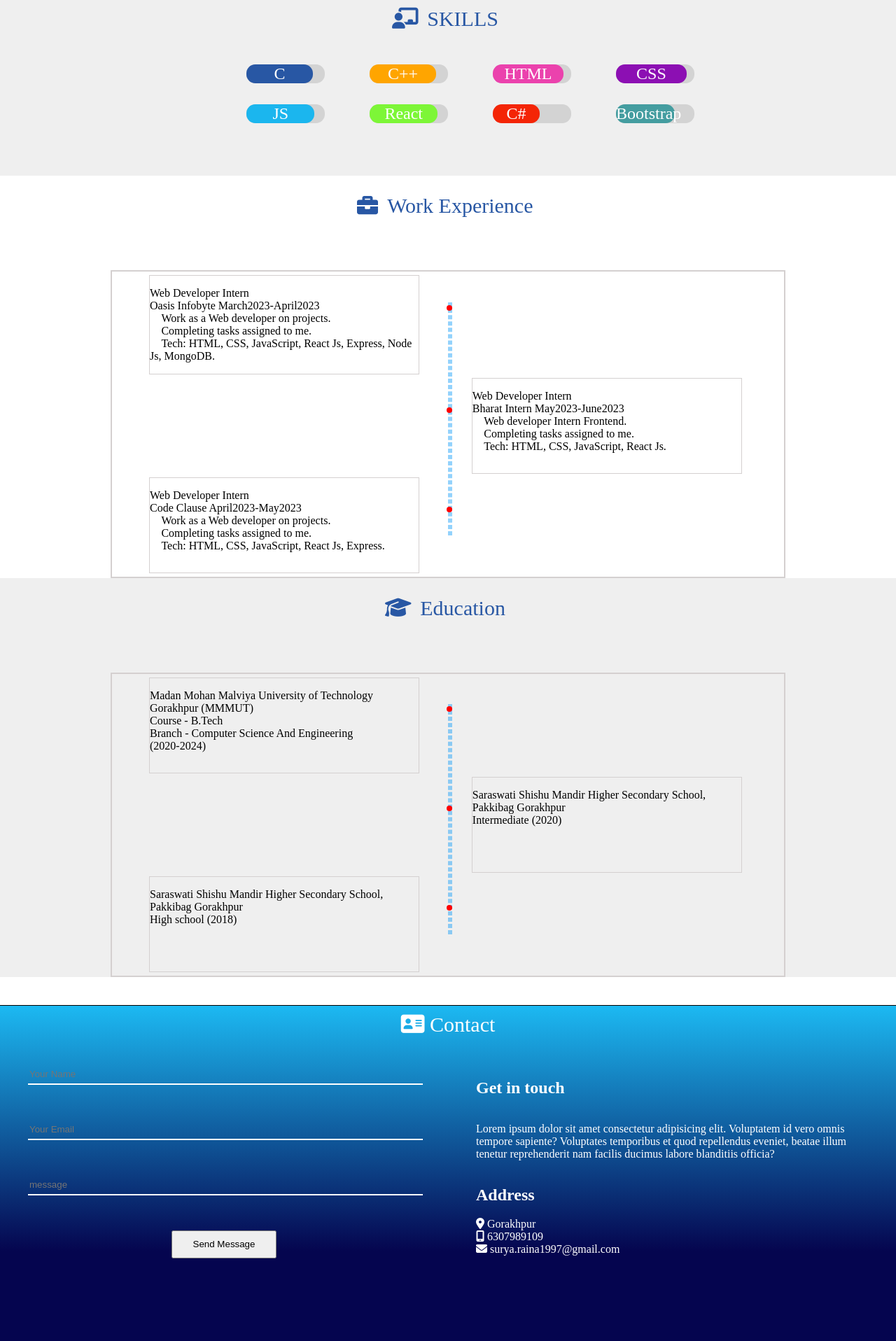
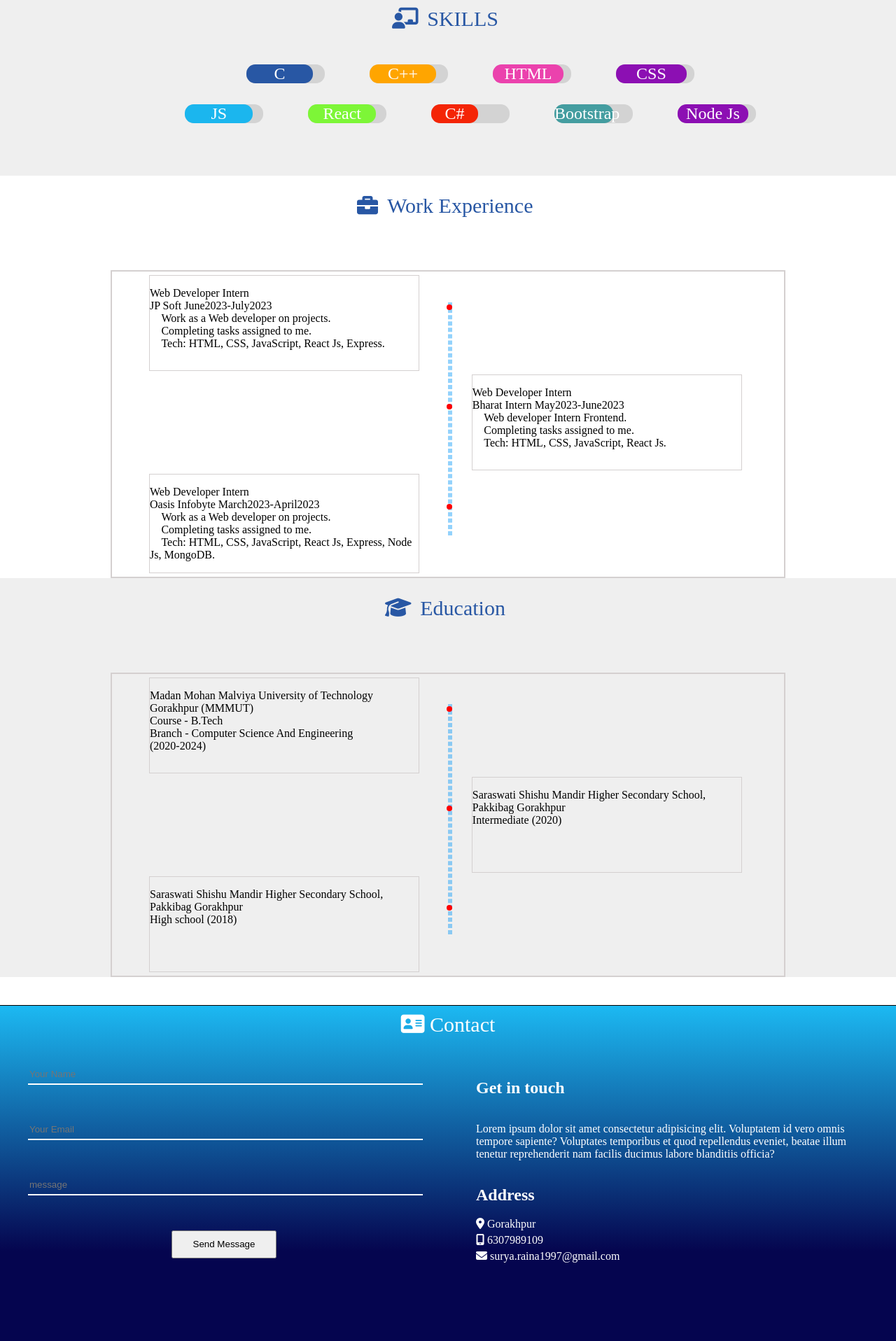
Before and after one commit to rituraina/portfolio, a plain HTML site: page index.html in a window 1280 px wide. Shown: the part 964-2880 px from the top of the page at 70% size. Drawn offline with Linux system fonts and the light colour scheme; some icons are missing.

Commit message:
contact updated

```diff
--- a/index.html
+++ b/index.html
@@ -85,7 +85,7 @@
                 and my willingness to improve myself.
 
             </p>
-            <a class="btn" href="https://drive.google.com/file/d/1P0zv4gXorvnPU5-kV1IctVNaFblFkFca/view?usp=sharing">Resume</a>
+            <a class="btn" href="https://drive.google.com/file/d/1TT8pFLNJpWxjc2_ueRX393ji-b3AFqit/view?usp=sharing">Resume</a>
         </section>
 
         <section id="skills" >
@@ -155,7 +155,14 @@
                     <div class="skill-progress">
                         <div class="seventy-percent mb-y">
                             <div class="skill-name">
-                                <span>Bootstrap</span>
+                                <span class="bootsmall">Bootstrap</span>
+                            </div>
+                        </div>
+                    </div>
+                    <div class="skill-progress">
+                        <div class="ninty-percent mb-purple">
+                            <div class="skill-name">
+                                <span>Node Js</span>
                             </div>
                         </div>
                     </div>
@@ -176,12 +183,13 @@
            <div class="timeline">
             <div class="timeline-box">
                 <p> Web Developer Intern<br>
-                	Oasis Infobyte	  March2023-April2023<br>
+                         JP Soft	  June2023-July2023<br>
        	Work as a Web developer on projects. <br>
        	Completing tasks assigned to me.<br>
-  	Tech: HTML, CSS, JavaScript, React Js, Express, Node Js, MongoDB.
+       	Tech: HTML, CSS, JavaScript, React Js, Express.
               </p>
                  </div>
+
             <div class="timeline-box">
                 <p>    Web Developer Intern   <br>
                    Bharat Intern      May2023-June2023<br>
@@ -192,12 +200,14 @@
                  </div>
             <div class="timeline-box">
            <p> Web Developer Intern<br>
-                         Code Clause	  April2023-May2023<br>
+                	Oasis Infobyte	  March2023-April2023<br>
   	Work as a Web developer on projects. <br>
   	Completing tasks assigned to me.<br>
-       	Tech: HTML, CSS, JavaScript, React Js, Express.
+  	Tech: HTML, CSS, JavaScript, React Js, Express, Node Js, MongoDB.
          </p>
             </div>
+
+
             <!-- <div class="timeline-box">
 
             </div> -->
@@ -256,7 +266,7 @@
             <span>Contact</span></div>
             <div class="contact-form">
                  <div class="contact-left">
-                     <form  action="mailto:2020021114@mmmut.ac.in" method="post" enctype="text/plain">
+                     <form  action="mailto:surya.raina1997@gmail.com" method="post" enctype="text/plain">
                         <input type="text" placeholder="Your Name" style="height: 25px;">
                         <input type="email" placeholder="Your Email" style="height: 25px;">
                         <input type="text" placeholder="message" style="height: 25px;">
@@ -279,9 +289,9 @@
                         <i class="fa-solid fa-location-dot"></i>
                         Gorakhpur
                        </div>
-                       <div class="locatio"><i class="fa-solid fa-mobile-screen"></i>
+                       <div class="location"><i class="fa-solid fa-mobile-screen"></i>
                         6307989109</div>
-                       <div class="locatio"><i class="fa-solid fa-envelope"></i>
+                       <div class="location"><i class="fa-solid fa-envelope"></i>
                         surya.raina1997@gmail.com</div>
                     </div>
                  </div>
--- a/r.css
+++ b/r.css
@@ -13,6 +13,9 @@ body{
 .horizontal-list{
     list-style: none;
 
+}
+.location{
+   margin-bottom: 5px;
 }
 .horizontal-list li{
     display: inline-block;
@@ -197,12 +200,17 @@ justify-content:center;
  }
  .mb-yel{
     background-color: rgb(27, 182, 238);
+
  }
  .mb-ye{
    background-color: rgb(244, 37, 6);
 }
 .mb-y{
    background-color: rgb(68, 157, 160);
+
+}
+.bootsmall{
+   font-size:2px;
 }
 
  .timeline{
```
Lines whose indentation alone changed are shown as unchanged.
